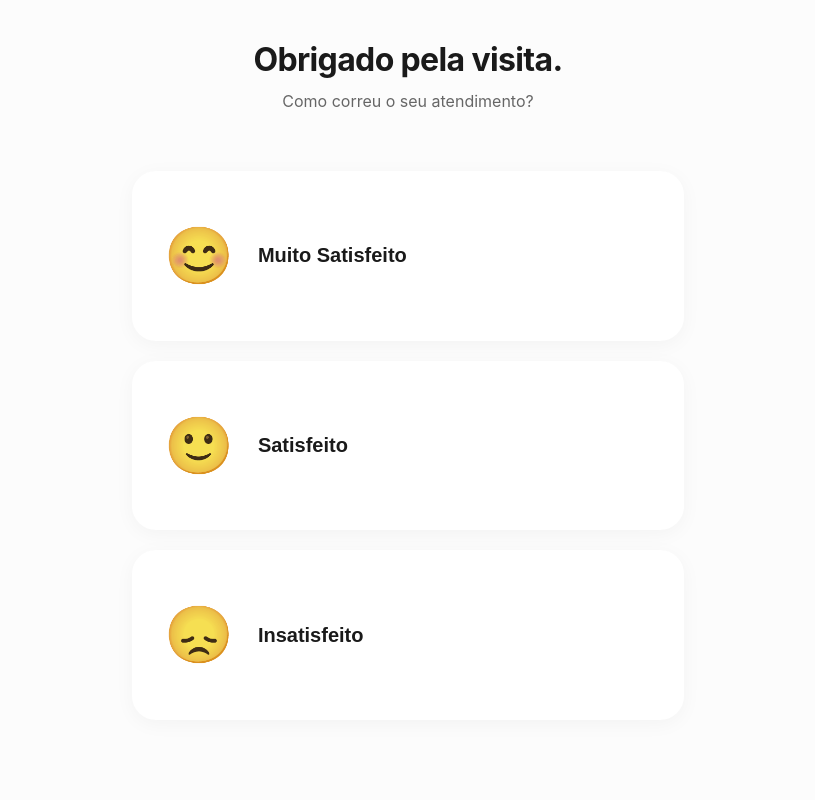
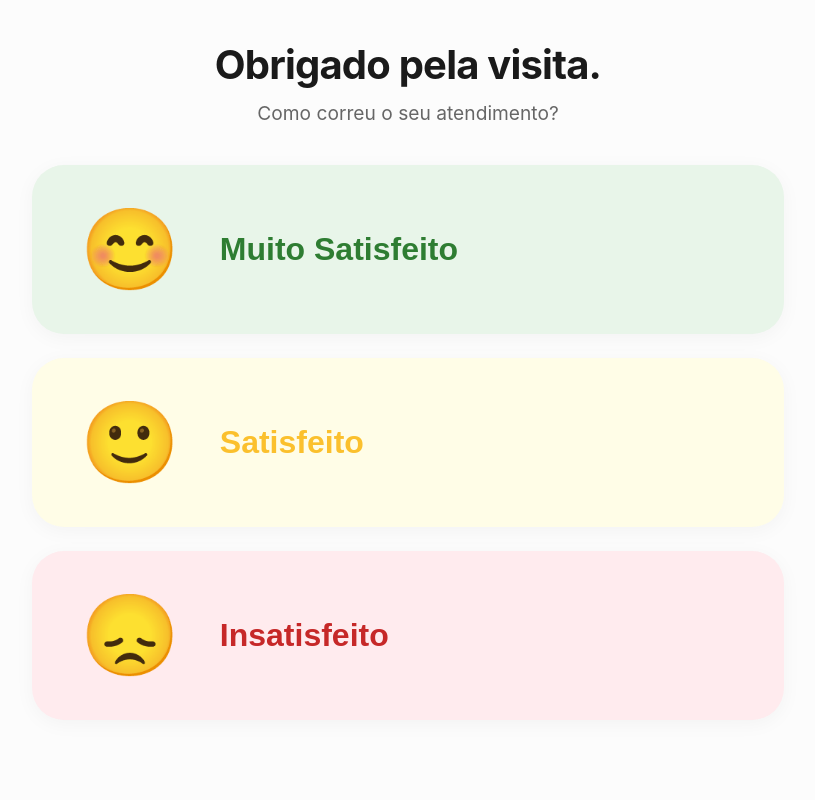
Before and after one commit to BryanMGomes/teste_atd, a Flask app: page / in a window 1280 px wide. Shown: the whole page, without its empty margins (232-1047 px from the left). Run offline with Flask 3, Linux system fonts and the light colour scheme; some libraries are stand-ins or nearby versions.

Commit message:
Increase button size and adjust colors for user satisfaction feedback
Update CSS variables for button colors and sizes, including hover effects and text colors for "very satisfied", "satisfied", and "dissatisfied" states.

Replit-Commit-Author: Agent
Replit-Commit-Session-Id: 4ab41334-ebf8-477c-9c71-27a0b4813326
Replit-Commit-Checkpoint-Type: full_checkpoint
Replit-Commit-Event-Id: 37728e6f-e143-490c-94f0-d4e67c532f5b
Replit-Commit-Screenshot-Url: https://storage.googleapis.com/screenshot-production-us-central1/ed87428d-c2fc-4bb3-b867-b8c6f0b36136/4ab41334-ebf8-477c-9c71-27a0b4813326/jjlRE9z
Replit-Helium-Checkpoint-Created: true

```diff
--- a/static/css/style.css
+++ b/static/css/style.css
@@ -10,9 +10,12 @@
     --text-primary: #1a1a1a;
     --text-secondary: #666666;
     --card-bg: #ffffff;
-    --accent-muito-satisfeito: #00d084;
-    --accent-satisfeito: #0693e3;
-    --accent-insatisfeito: #eb144c;
+    --accent-muito-satisfeito: #e8f5e9; /* Verde muito claro */
+    --accent-satisfeito: #fffde7;       /* Amarelo muito claro */
+    --accent-insatisfeito: #ffebee;     /* Vermelho muito claro */
+    --text-muito-satisfeito: #2e7d32;
+    --text-satisfeito: #fbc02d;
+    --text-insatisfeito: #c62828;
     --transition: all 0.4s cubic-bezier(0.16, 1, 0.3, 1);
 }
 
@@ -29,7 +32,7 @@ body {
 
 .container {
     width: 100%;
-    max-width: 600px;
+    max-width: 800px;
     height: 100vh;
     display: flex;
     flex-direction: column;
@@ -38,18 +41,18 @@ body {
 
 header {
     text-align: center;
-    margin-bottom: 60px;
+    margin-bottom: 40px;
 }
 
 header h1 {
-    font-size: 2rem;
+    font-size: 2.5rem;
     font-weight: 700;
     letter-spacing: -0.02em;
     margin-bottom: 12px;
 }
 
 header .subtitle {
-    font-size: 1rem;
+    font-size: 1.2rem;
     color: var(--text-secondary);
     font-weight: 400;
 }
@@ -58,24 +61,28 @@ header .subtitle {
     flex: 1;
     display: flex;
     flex-direction: column;
-    gap: 20px;
+    gap: 24px;
     margin-bottom: 40px;
 }
 
 .btn-satisfacao {
     flex: 1;
     border: none;
-    border-radius: 24px;
+    border-radius: 32px;
     background: var(--card-bg);
     cursor: pointer;
     display: flex;
     align-items: center;
-    padding: 0 32px;
+    padding: 0 48px;
     box-shadow: 0 4px 20px rgba(0,0,0,0.04);
     transition: var(--transition);
     position: relative;
     overflow: hidden;
 }
+
+.btn-muito-satisfeito { background-color: var(--accent-muito-satisfeito); }
+.btn-satisfeito { background-color: var(--accent-satisfeito); }
+.btn-insatisfeito { background-color: var(--accent-insatisfeito); }
 
 .btn-satisfacao:hover {
     transform: translateY(-4px);
@@ -87,26 +94,23 @@ header .subtitle {
 }
 
 .btn-satisfacao .emoji {
-    font-size: 3.5rem;
-    margin-right: 24px;
-    filter: grayscale(0.2);
+    font-size: 5rem;
+    margin-right: 40px;
     transition: var(--transition);
 }
 
-.btn-satisfacao:hover .emoji {
-    filter: grayscale(0);
-    transform: scale(1.1);
+.btn-satisfacao .label {
+    font-size: 2rem;
+    font-weight: 700;
 }
 
-.btn-satisfacao .label {
-    font-size: 1.25rem;
-    font-weight: 600;
-    color: var(--text-primary);
-}
+.btn-muito-satisfeito .label { color: var(--text-muito-satisfeito); }
+.btn-satisfeito .label { color: var(--text-satisfeito); }
+.btn-insatisfeito .label { color: var(--text-insatisfeito); }
 
-.btn-muito-satisfeito:hover { background: rgba(0, 208, 132, 0.05); }
-.btn-satisfeito:hover { background: rgba(6, 147, 227, 0.05); }
-.btn-insatisfeito:hover { background: rgba(235, 20, 76, 0.05); }
+.btn-muito-satisfeito:hover { background: #c8e6c9; }
+.btn-satisfeito:hover { background: #fff9c4; }
+.btn-insatisfeito:hover { background: #ffcdd2; }
 
 .feedback {
     position: fixed;
```
